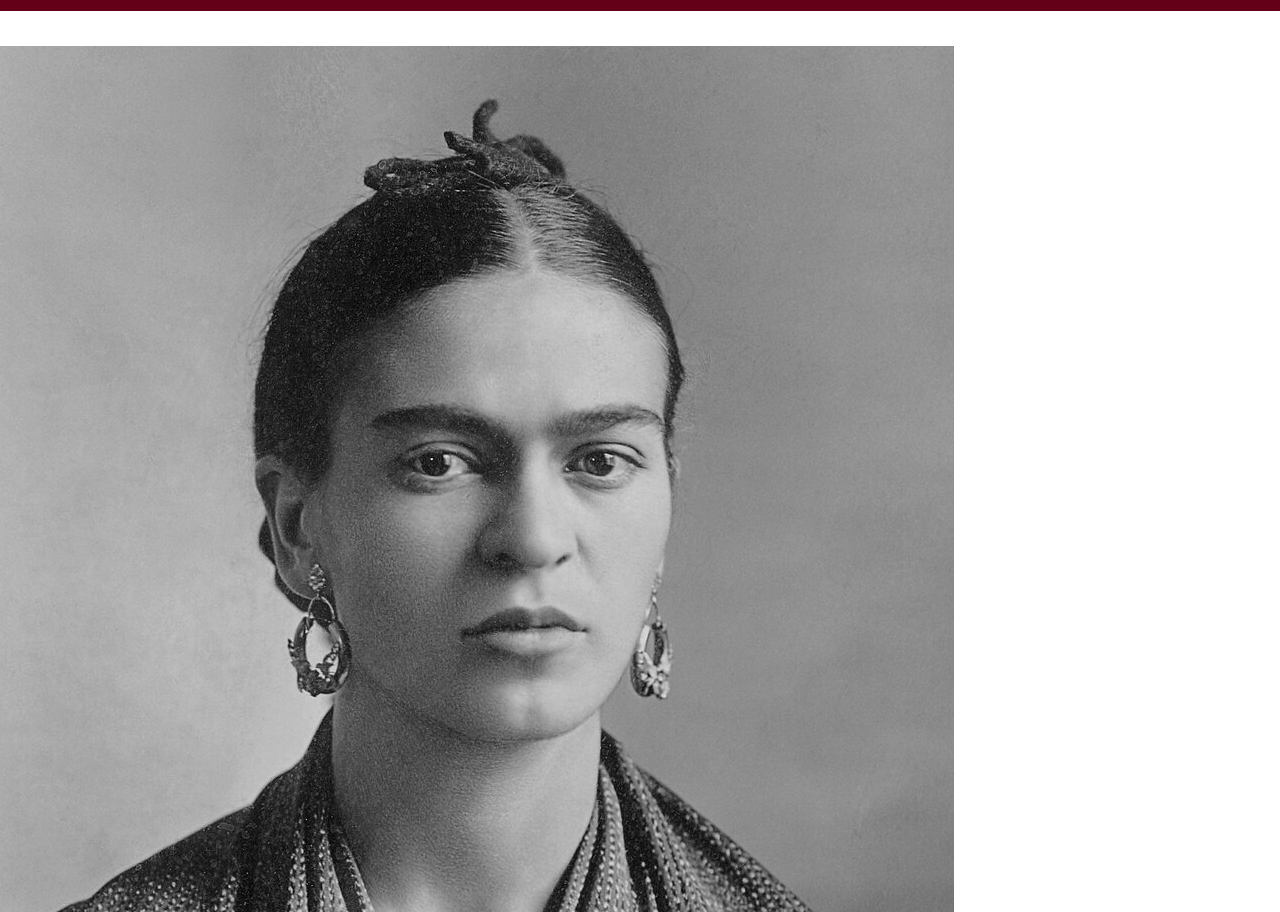
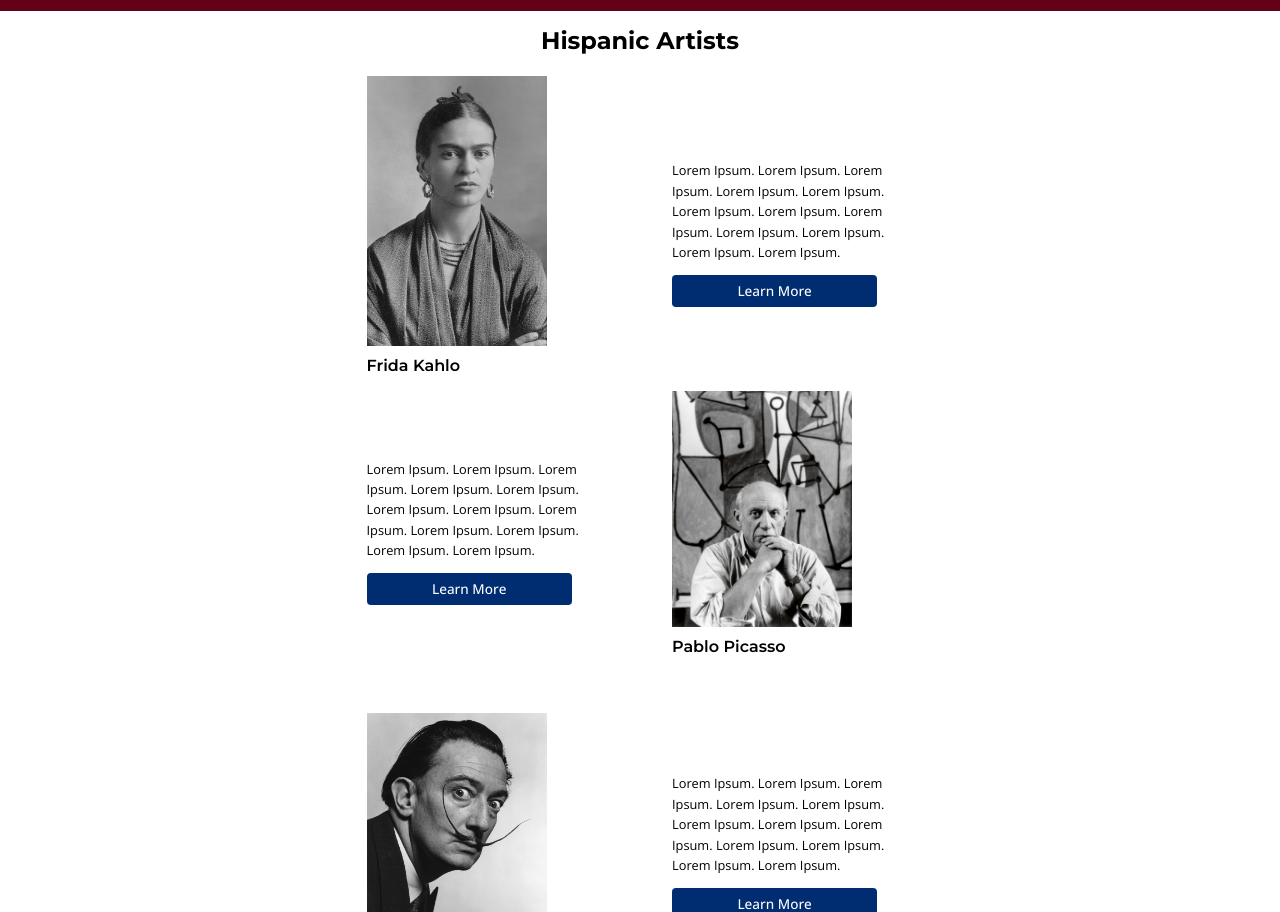
Before and after one commit to Saorr2/Casa-de-Artiste, a plain HTML site: page artists.html in a window 1280 px wide. Shown: the part 40-952 px from the top of the page. Drawn offline with nearby package versions, Linux system fonts and the light colour scheme.

Commit message:
html, css, and images updates
Adjusted my html for styling purposes. Created and adjusted styles across all three pages. Lastly, adjusted the file name for images and the sizes.

```diff
--- a/artists.html
+++ b/artists.html
@@ -29,67 +29,92 @@
                     <!-- make sure I've properly linked each page to the correct
                     href attribute in the anchor tags below -->
                     <ul>
-                        <li><a href="#index.html">Home</a></li>
-                        <li><a href="#artists.html">Artists</a></li>
-                        <li><a href="#artworks.html">Artworks</a></li>
+                        <li><a href="index.html">Home</a></li>
+                        <li><a href="artists.html">Artists</a></li>
+                        <li><a href="artworks.html">Artworks</a></li>
                     </ul>
                 </nav>
         </header>
 
-        <main class="container">
+        <main class="container-2">
 
             <section id="artists">
-                <h2>Lorem Ipsum.</h2>
+                <!-- find how to make the artists page h2 appear at the top of the page -->
+                <h2>Hispanic Artists</h2>
                 <!-- make sure I properly style the artist image and name underneath the
                 image to the left and the artist information to the right of the image
                 with the button right underneath the information. -->
-                <div class="artist-1">
+                <div class="artist-content-1">
+                    <div class="artist-1-image">
                         <img src="images/Frida_Kahlo,_by_Guillermo_Kahlo.jpg" alt="Frida Kahlo self portrait in black and white.">
                         <h3>Frida Kahlo</h3>
                     </div>
 
                     <div class="artist-1-info">
-                    <p>Lorem Ipsum. Lorem Ipsum. Lorem Ipsum.</p>
-                    <button type="submit" class="artist-btn">Learn More</button>
+                        <p>Lorem Ipsum. Lorem Ipsum. Lorem Ipsum.
+                            Lorem Ipsum. Lorem Ipsum. Lorem Ipsum.
+                            Lorem Ipsum. Lorem Ipsum. Lorem Ipsum.
+                            Lorem Ipsum. Lorem Ipsum. Lorem Ipsum.
+                        </p>
+                        <a href="artworks.html" class="artist-btn">Learn More</a>
+                    </div>
                 </div>
 
                 <!-- make sure I properly style the artist information to the left of the image
                 with the button right underneath and the artist image with the name underneath
                 to the right. -->
+                <div class="artist-content-2">
                     <div class="artist-2-info">
-                    <p>Lorem Ipsum. Lorem Ipsum. Lorem Ipsum.</p>
-                    <button type="submit" class="artist-btn">Learn More</button>
+                        <p>Lorem Ipsum. Lorem Ipsum. Lorem Ipsum.
+                            Lorem Ipsum. Lorem Ipsum. Lorem Ipsum.
+                            Lorem Ipsum. Lorem Ipsum. Lorem Ipsum.
+                            Lorem Ipsum. Lorem Ipsum. Lorem Ipsum.
+                        </p>
+                        <a href="artworks.html" class="artist-btn">Learn More</a>
                     </div>
 
-                <div class="artist-2">
+                    <div class="artist-2-image">
                         <img src="images/pablo-picasso.jpg" alt="Pablo Picasso self portrait in black and white.">
                         <h3>Pablo Picasso</h3>
+                    </div>
                 </div>
 
                 <!-- make sure I properly style the artist image and name underneath the
                 image to the left and the artist information to the right of the image
                 with the button right underneath the information. -->
-                <div class="artist-3">
+                <div class="artist-content-1">
+                    <div class="artist-3-image">
                         <img src="images/salvador-dali.jpg" alt="Salvador Dalí self portrait in black and white.">
                         <h3>Salvador Dalí</h3>
                     </div>
 
                     <div class="artist-3-info">
-                    <p>Lorem Ipsum. Lorem Ipsum. Lorem Ipsum.</p>
-                    <button type="submit" class="artist-btn">Learn More</button>
+                        <p>Lorem Ipsum. Lorem Ipsum. Lorem Ipsum.
+                            Lorem Ipsum. Lorem Ipsum. Lorem Ipsum.
+                            Lorem Ipsum. Lorem Ipsum. Lorem Ipsum.
+                            Lorem Ipsum. Lorem Ipsum. Lorem Ipsum.
+                        </p>
+                        <a href="artworks.html" class="artist-btn">Learn More</a>
+                    </div>
                 </div>
 
                 <!-- make sure I properly style the artist information to the left of the image
                 with the button right underneath and the artist image with the name underneath
                 to the right. -->
+                <div class="artist-content-2">
                     <div class="artist-4-info">
-                    <p>Lorem Ipsum. Lorem Ipsum. Lorem Ipsum.</p>
-                    <button type="submit" class="artist-btn">Learn More</button>
+                        <p>Lorem Ipsum. Lorem Ipsum. Lorem Ipsum.
+                            Lorem Ipsum. Lorem Ipsum. Lorem Ipsum.
+                            Lorem Ipsum. Lorem Ipsum. Lorem Ipsum.
+                            Lorem Ipsum. Lorem Ipsum. Lorem Ipsum.
+                        </p>
+                        <a href="artworks.html" class="artist-btn">Learn More</a>
                     </div>
 
-                <div class="artist-4">
+                    <div class="artist-4-image">
                         <img src="images/joaquin-sorolla.jpg" alt="Joaquín Sorolla self portrait in black and white.">
                         <h3>Joaquín Sorolla</h3>
+                    </div>
                 </div>
             </section>
         </main>
--- a/styles.css
+++ b/styles.css
@@ -105,7 +105,9 @@ html {
     scroll-behavior: smooth;
 }
 
-.container {
+.container-1,
+.container-2,
+.container-3 {
     margin: 0 auto;
     line-height: 1.5;
 }
@@ -177,8 +179,9 @@ footer {
     font-weight: 400;
 }
 
+
 /* homepage styles */
-.container h2 {
+.container-1 h2 {
     visibility: hidden;
 }
 
@@ -202,22 +205,172 @@ footer {
     line-height: 1.6;
     margin-top: 10px;
     margin-bottom: 18px;
+    width: 55ch;
 }
 
 
+/* artists page styles */
+.container-2 h2 {
+    font-size: 1.5rem;
+    text-align: center;
+    color: var(--black);
+    font-weight: 700;
+    margin-top: 16px;
+}
 
+.artist-1-image img,
+.artist-3-image img {
+    max-width: 180px;
+    height: auto;
+    overflow: hidden;
+    object-fit: fill;
+}
 
+.artist-2-image img,
+.artist-4-image img {
+    max-width: 180px;
+    height: auto;
+    overflow: hidden;
+    object-fit: fill;
+}
 
-/* artists page styles */
+/* .artist-content-1 {
+    display: flex;
+    flex-direction: column;
+    align-items: center;
+    text-align: center;
+    margin-top: 20px;
+} */
 
+.artist-content-1 {
+    display: grid;
+    grid-template-columns: 1fr 1fr;
+    gap: 4rem;
+    margin-top: 20px;
+}
 
+.artist-content-2 {
+    display: grid;
+    grid-template-columns: 1fr 1fr;
+    gap: 4rem;
+    margin-bottom: 40px;
+}
+
+.artist-content-1 h3,
+.artist-content-2 h3 {
+    font-size: 1rem;
+    margin-top: 4px;
+    margin-bottom: 16px;
+    font-weight: 600;
+}
+
+.artist-content-1 p,
+.artist-content-2 p {
+    font-size: 0.80rem;
+    font-family: var(--paragraph-font);
+    line-height: 1.6;
+    width: 33ch;
+}
+
+.artist-1-info,
+.artist-2-info,
+.artist-3-info,
+.artist-4-info {
+    display: block;
+    align-content: center;
+}
+
+.artist-1-info a,
+.artist-2-info a,
+.artist-3-info a,
+.artist-4-info a {
+    display: inline-block;
+    background-color: var(--dk-blue);
+    color: var(--white);
+    border: none;
+    padding: 6px 12px;
+    font-family: var(--paragraph-font);
+    font-weight: 500;
+    font-size: 0.85rem;
+    cursor: pointer;
+    border-radius: 4px;
+    margin-top: 12px;
+    transition: background-color 0.3s ease, color 0.3s ease;
+    text-decoration: none;
+    width: 85%;
+    text-align: center;
+}
+
+.artist-content-1 a:hover,
+.artist-content-2 a:hover {
+    background-color: var(--burgundy);
+    color: var(--white);
+    border-radius: 4px;
+    text-decoration: none;
+    transition: color 0.3s;
+    font-weight: 700;
+}
+
+/*
+.artist-content-1 h3 {
+    text-align: center;
+    font-size: 1rem;
+    margin-top: 10px;
+    margin-bottom: 16px;
+    font-weight: 600;
+} */
+
+/* .artist-content-1 p {
+    font-size: 0.85rem;
+    line-height: 1.6;
+    margin-top: 10px;
+    margin-bottom: 18px;
+    width: 55ch;
+} */
 
 
 /* artworks page styles */
+.container-3 {
+    display: flex;
+    flex-direction: column;
+    align-items: center;
+}
+#artworks h2 {
+    font-size: 1.5rem;
+    text-align: center;
+    color: var(--black);
+    font-weight: 700;
+    margin-top: 16px;
+}
+
+#artworks img {
+    max-width: 450px;
+    height: auto;
+    overflow: hidden;
+    object-fit: fill;
+    margin-top: 20px;
+    margin-bottom: 10px;
+    align-items: center;
+}
+
+#artworks h3 {
+    text-align: center;
+    font-size: 0.90rem;
+    margin-bottom: 14px;
+    font-weight: 600;
+}
+
+#artworks p {
+    text-align: center;
+    font-size: 0.85rem;
+    line-height: 1.6;
+    margin-top: 10px;
+    margin-bottom: 18px;
+    width: 55ch;
+}
 
 
-
-/* !!!! after completely styling my website in a mobile-first format,
+/* !!!! after completely styling my website in mobile-first format,
 add media queries (tablets and desktops) to adjust the layout and
 design for larger screens. !!!! */
 
```
Also changed, not shown: artworks.html (+30 -14 lines), index.html (+17 -6 lines), images/salvador-dali-The-Persistence-of-memory.jpg (renamed from images/salvador-dali-The-Persistence-of-Time.jpg), 1 other file. Lines whose indentation alone changed are shown as unchanged.
